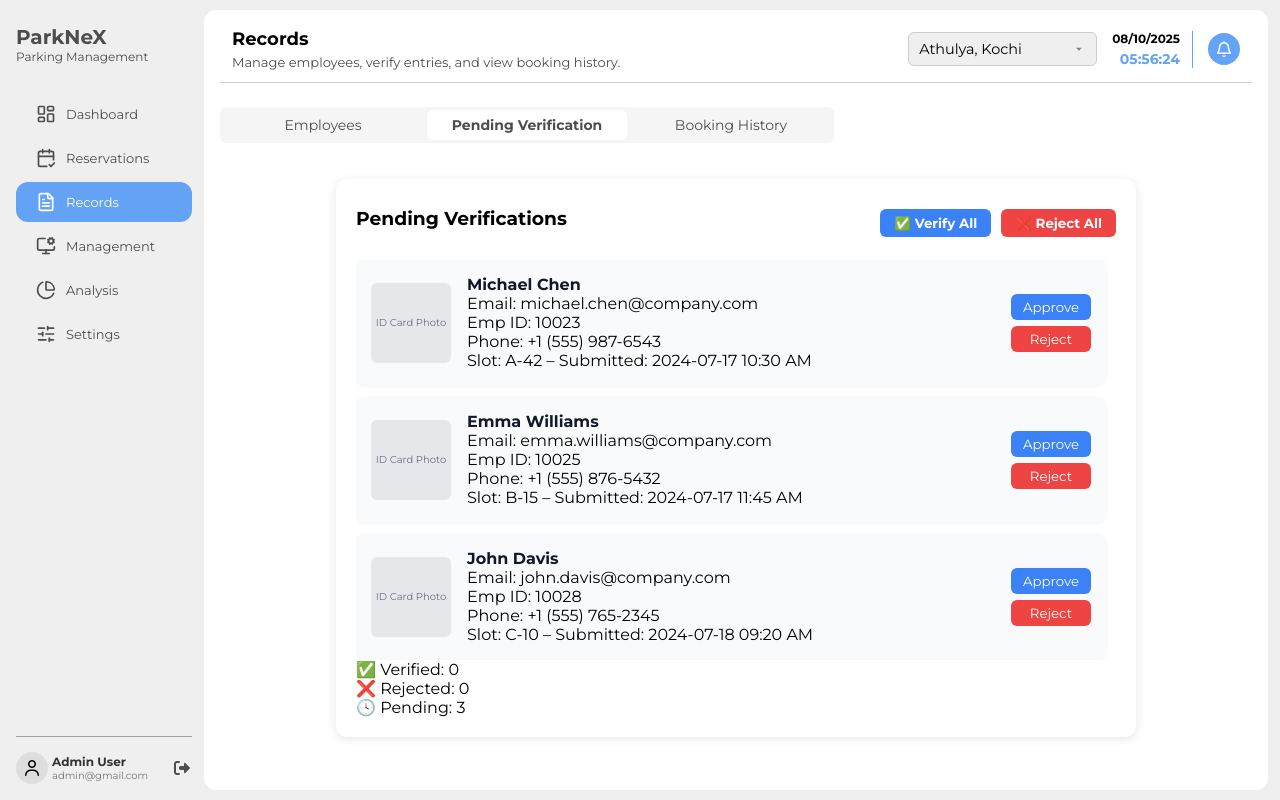
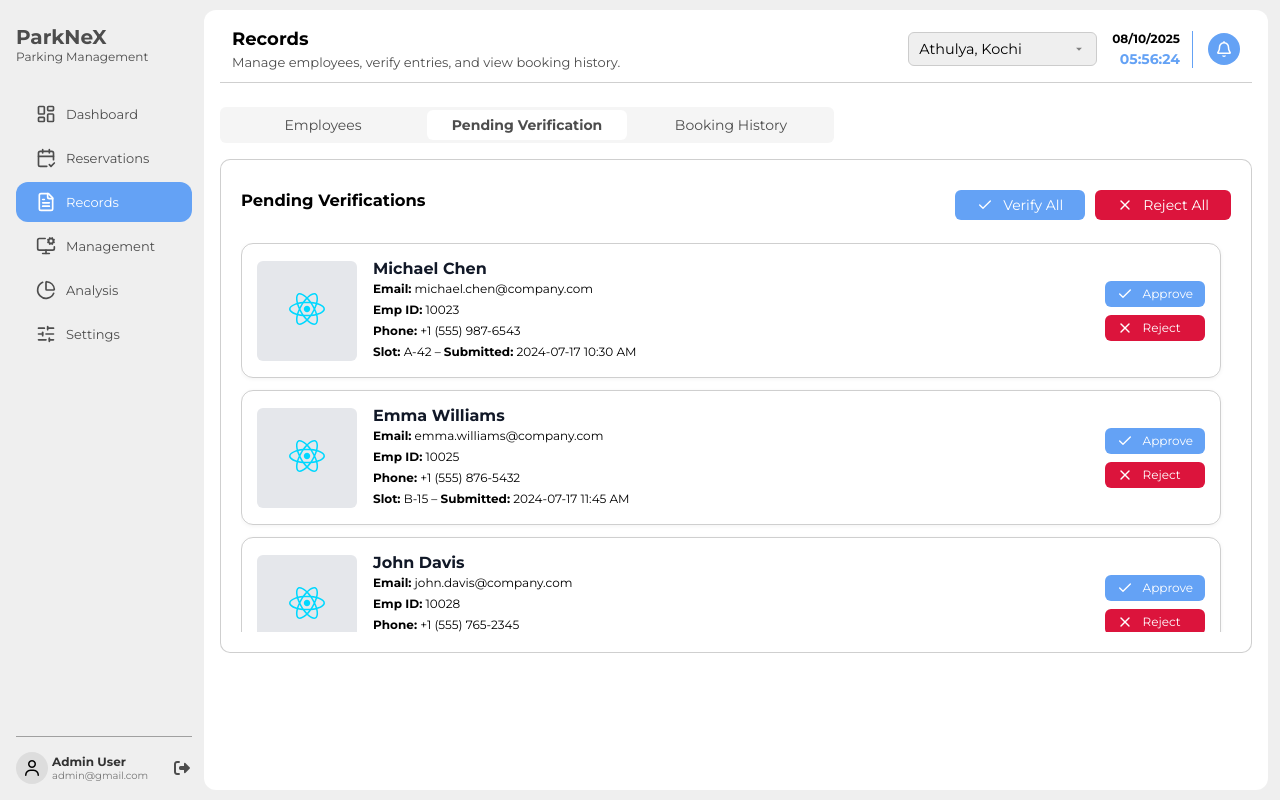
Before and after one commit to yaduraj1301/Parknex, a React (Vite) app: page /records in a window 1280 px wide. Both pictures are taken after a click on the button "Pending Verification". Built offline with nearby package versions, Linux system fonts and the light colour scheme.

Commit message:
feat: made changes to styles

```diff
--- a/src/Components/ManagementSlots/ManagementSlot.tsx
+++ b/src/Components/ManagementSlots/ManagementSlot.tsx
@@ -3,8 +3,6 @@ import { AddMultipleSlots } from "../AddSlot/AddMultipleSlots";
 import { AddSlotModal } from "../AddSlot/AddSlot";
 import "./managementslots.css";
 import { QuickActions } from "../QuickActions/QuickActions";
-import { TestEditModal } from "../../Tests/TestEditModal";
-import { PendingVerifications } from "../../Pages/PendingVerifications/PendingVerifications";
 
 export function SlotManagement() {
   const [isSingleOpen, setIsSingleOpen] = useState(false);
@@ -14,7 +12,7 @@ export function SlotManagement() {
   const [blockFilter, setBlockFilter] = useState("all");
   const [statusFilter, setStatusFilter] = useState("all");
 
-  const handleAddSlot = (data: any) => {
+  const handleAddSlot = (data: unknown) => {
     console.log("Slot Added:", data);
   };
 
@@ -79,6 +77,7 @@ export function SlotManagement() {
         setStatusFilter={setStatusFilter}
         onClearFilters={handleClearFilters}
       />
+
     </div>
   );
 }
--- a/src/Components/Sidebar/Sidebar.tsx
+++ b/src/Components/Sidebar/Sidebar.tsx
@@ -3,7 +3,6 @@ import {
   LayoutDashboard,
   CalendarCheck2,
   FileText,
-  BarChart3,
   SlidersHorizontal,
   ChartPie,
   MonitorCog,
--- a/src/Components/VerificationCard/VerificationCard.tsx
+++ b/src/Components/VerificationCard/VerificationCard.tsx
@@ -1,4 +1,5 @@
 import React from "react";
+import { Check, X } from "lucide-react";
 import "./verificationcard.css";
 
 interface Employee {
@@ -25,22 +26,33 @@ export const VerificationCard: React.FC<VerificationCardProps> = ({
   return (
     <div className="verification-card">
       <div className="card-left">
-        <div className="image-placeholder">ID Card Photo</div>
+        <div className="image-placeholder">
+          <img src="src/assets/react.svg" alt="ID Card Photo" />
+        </div>
       </div>
       <div className="card-center">
         <p className="name">{employee.name}</p>
-        <p>Email: {employee.email}</p>
-        <p>Emp ID: {employee.empId}</p>
-        <p>Phone: {employee.phone}</p>
-        <p>
-          Slot: {employee.slot} – Submitted: {employee.submittedAt}
+        <p className="employee-details">
+          <span className="label">Email:</span> {employee.email}
+        </p>
+        <p className="employee-details">
+          <span className="label">Emp ID:</span> {employee.empId}
+        </p>
+        <p className="employee-details">
+          <span className="label">Phone:</span> {employee.phone}
+        </p>
+        <p className="employee-details">
+          <span className="label">Slot:</span> {employee.slot} –{" "}
+          <span className="label">Submitted:</span> {employee.submittedAt}
         </p>
       </div>
       <div className="card-right">
-        <button className="approve" onClick={onApprove}>
+        <button className="verification-btn approve" onClick={onApprove}>
+          <Check width={16} height={16} />
           Approve
         </button>
-        <button className="reject" onClick={onReject}>
+        <button className="verification-btn reject" onClick={onReject}>
+          <X width={16} height={16} />
           Reject
         </button>
       </div>
--- a/src/Components/VerificationCard/verificationcard.css
+++ b/src/Components/VerificationCard/verificationcard.css
@@ -1,16 +1,17 @@
 .verification-card {
   display: flex;
   align-items: center;
-  background: #f9fafb;
+  /* background: #f9fafb; */
+  border: 1px solid #a0a0a080;
   padding: 15px;
-  border-radius: 8px;
+  border-radius: 12px;
   margin-bottom: 12px;
   box-shadow: 0 1px 4px rgba(0, 0, 0, 0.05);
 }
 
 .card-left {
-  width: 80px;
-  height: 80px;
+  width: 100px;
+  height: 100px;
   background: #e5e7eb;
   border-radius: 6px;
   display: flex;
@@ -23,6 +24,9 @@
 
 .card-center {
   flex: 1;
+  display: flex;
+  flex-direction: column;
+  justify-content: space-between;
 }
 
 .name {
@@ -33,11 +37,11 @@
 .card-right {
   display: flex;
   flex-direction: column;
-  gap: 6px;
+  gap: 8px;
 }
 
 button.approve {
-  background-color: #3b82f6;
+  background-color: #64A2F5;
   color: white;
   border: none;
   border-radius: 6px;
@@ -46,7 +50,7 @@ button.approve {
 }
 
 button.reject {
-  background-color: #ef4444;
+  background-color: #DC143C;
   color: white;
   border: none;
   border-radius: 6px;
@@ -62,3 +66,22 @@ button.approved {
   padding: 5px 12px;
   cursor: default;
 }
+
+.verification-btn {
+  display: flex;
+  align-items: center;
+  gap: 10px;
+  font-size: 12px;
+}
+
+.employee-details {
+  font-size: 12px;
+  color: #000;
+  font-weight: 400;
+  padding: 3px 0;
+}
+
+.label {
+  font-weight: 600;
+  color: #000;
+}
--- a/src/Layouts/layout.css
+++ b/src/Layouts/layout.css
@@ -22,7 +22,6 @@ body{
     background-color: white;
     height: 100%;
     border-radius: 12px;
-
 }
 
 .padded-container {
--- a/src/Pages/PendingVerifications/PendingVerifications.tsx
+++ b/src/Pages/PendingVerifications/PendingVerifications.tsx
@@ -1,4 +1,5 @@
 import React, { useState } from "react";
+import { Check, X } from "lucide-react";
 import { VerificationCard } from "../../Components/VerificationCard/VerificationCard";
 import "./pendingverifications.css";
 
@@ -41,6 +42,15 @@ const sampleEmployees: Employee[] = [
     slot: "C-10",
     submittedAt: "2024-07-18 09:20 AM",
   },
+  {
+    id: 4,
+    name: "Rajav Kumar",
+    email: "rajav.kumar@company.com",
+    empId: "10029",
+    phone: "+1 (555) 654-3210",
+    slot: "D-20",
+    submittedAt: "2024-07-18 10:00 AM",
+  },
 ];
 
 export const PendingVerifications: React.FC = () => {
@@ -70,14 +80,16 @@ export const PendingVerifications: React.FC = () => {
 
   return (
     <div className="verification-container">
-      <div className="header">
+      <div className="verification-header">
         <h3>Pending Verifications</h3>
         <div className="actions">
-          <button className="verify-all" onClick={handleVerifyAll}>
-            ✅ Verify All
+          <button className="verification-btn verify-all" onClick={handleVerifyAll}>
+            <Check width={"16"} height={"16"} />
+            Verify All
           </button>
-          <button className="reject-all" onClick={handleRejectAll}>
-            ❌ Reject All
+          <button className="verification-btn reject-all" onClick={handleRejectAll}>
+            <X width={"16"} height={"16"} />
+            Reject All
           </button>
         </div>
       </div>
@@ -96,14 +108,12 @@ export const PendingVerifications: React.FC = () => {
             />
           ))
         )}
-      </div>
-
-      {/* Summary Section */}
-      <div className="summary">
+        <div className="summary">
         <p>✅ Verified: {verifiedEmployees.length}</p>
         <p>❌ Rejected: {rejectedEmployees.length}</p>
         <p>🕓 Pending: {pendingRequests.length}</p>
       </div>
+      </div>
     </div>
   );
 };
--- a/src/Pages/PendingVerifications/pendingverifications.css
+++ b/src/Pages/PendingVerifications/pendingverifications.css
@@ -2,12 +2,13 @@
   background: #fff;
   border-radius: 10px;
   padding: 20px;
-  max-width: 800px;
-  margin: 20px auto;
-  box-shadow: 0 2px 10px rgba(0, 0, 0, 0.1);
+  border: 1px solid #a0a0a080;
+  height: 494px;
+  display: flex;
+  flex-direction: column;
 }
 
-.header {
+.verification-header {
   display: flex;
   justify-content: space-between;
   align-items: center;
@@ -15,27 +16,32 @@
   position: sticky;
   top: 0;
   background: white;
+  font-size: 14px;
   z-index: 2;
   padding-bottom: 8px;
 }
 
 .actions button {
+  display: flex;
+  align-items: center;
+  gap: 10px;
+  font-size: 14px;
   margin-left: 10px;
-  padding: 6px 14px;
+  padding: 6px 22px;
   border-radius: 6px;
   border: none;
   cursor: pointer;
-  font-weight: 600;
+  /* font-weight: 600; */
+  color: #ffffff;
 }
 
+
 .verify-all {
-  background-color: #3b82f6;
-  color: white;
+  background-color: #64A2F5;
 }
 
 .reject-all {
-  background-color: #ef4444;
-  color: white;
+  background-color: #DC143C;
 }
 
 .cards-scroll {
--- a/src/Pages/Records/BookingHistory.tsx
+++ b/src/Pages/Records/BookingHistory.tsx
@@ -1,8 +1,4 @@
-import React from "react";
 import { Table } from "../../Components/Table/table";
-import { MainHeader } from "../../Components/main-header/main-header";
-import { Tabs, type TabItem } from "../../Components/Tabs/Tabs";
-
 import "./BookingHistory.css";
 
 export function BookingHistory() {
--- a/src/Pages/Records/Records.tsx
+++ b/src/Pages/Records/Records.tsx
@@ -1,6 +1,6 @@
 import React from "react";
 import { MainHeader } from "../../Components/main-header/main-header";
-import { Tabs, type TabItem } from "../../Components/Tabs/Tabs";
+import { Tabs } from "../../Components/Tabs/Tabs";
 import { EmployeeManagement } from "./EmployeeManagement";
 import { BookingHistory } from "./BookingHistory";
 import "./Records.css";
```
Also changed, not shown: src/Tests/TestEditModal.tsx (+14 -17 lines).
